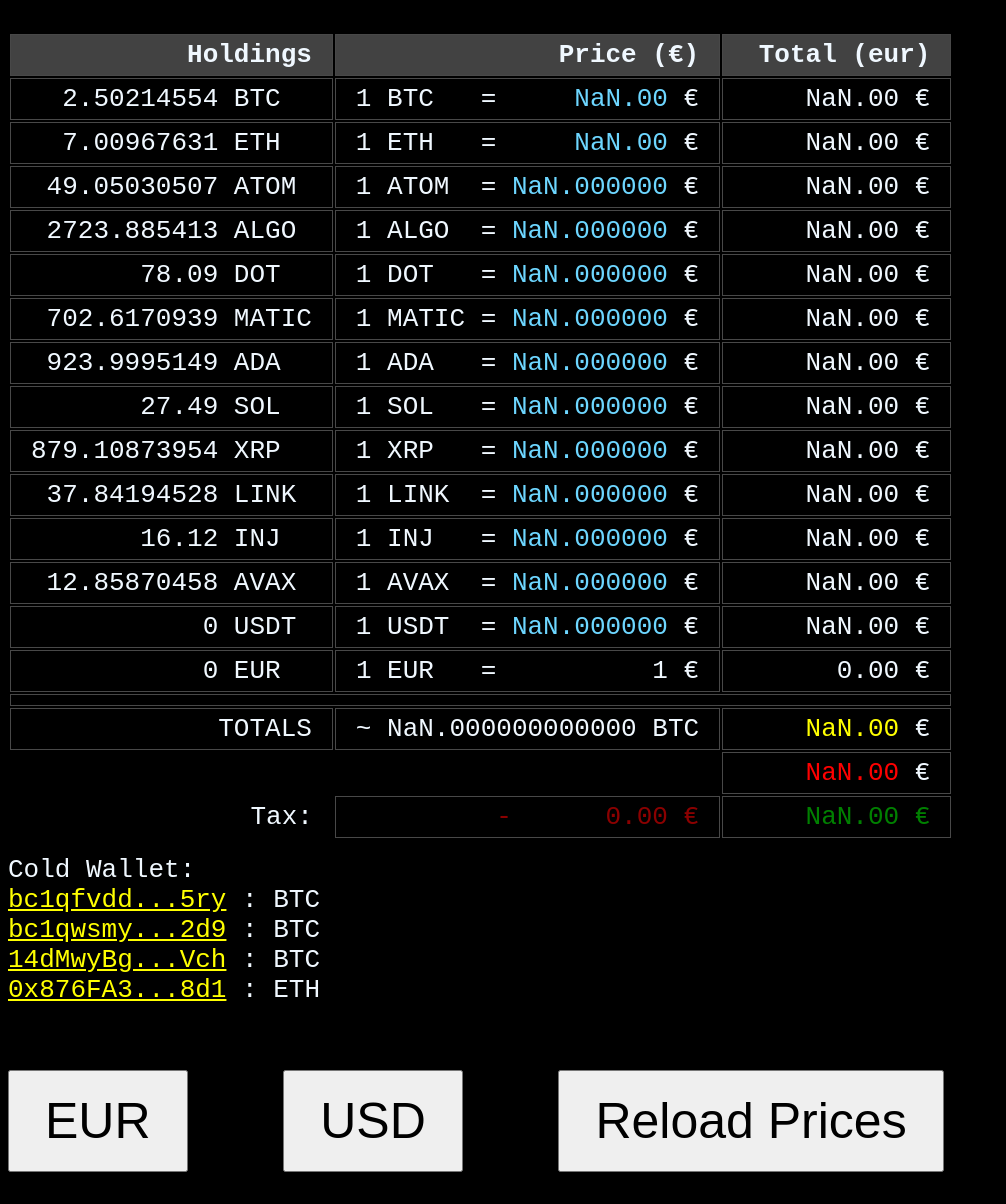
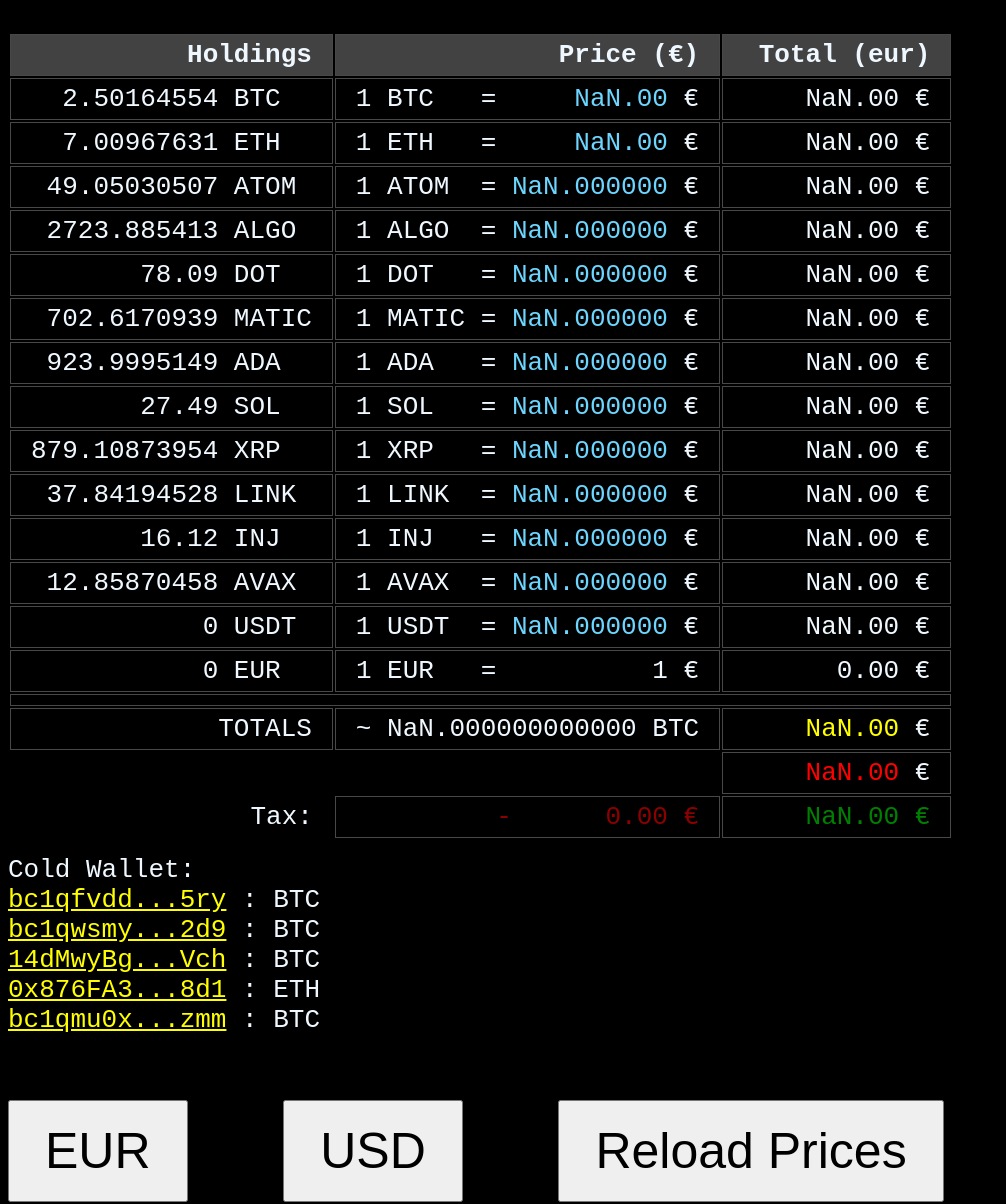
Before and after one commit to joelbarba/jb-crypto-portfolio, a website: page mob.html in a window 1280 px wide. Shown: the part 97-1301 px from the top of the page, without its empty margins (0-1006 px from the left). Drawn offline with Linux system fonts and the light colour scheme; no server answers.

Commit message:
added new cold addr

```diff
--- a/client.js
+++ b/client.js
@@ -1,7 +1,7 @@
 // alias push="sh ~/DEV/SHELL_SCRIPTS/push_crypto_site.sh"
 // git add -A && git commit -m "some trades" && git push origin master
 const holdings = {
-  BTC:   2.50214554, // (2.44122233 + 0.06092321)  // trezor + bitstamp
+  BTC:   2.50164554, // (2.50164554 + 0.00000000)  // trezor + bitstamp
   ETH:   7.00967631, // (7.00967631 + 0.00000000)  // trezor + bittrex
   USDT:  0,
   EUR:   0,
@@ -131,11 +131,13 @@ async function loadColdWallet() {
   const address2 = `bc1qwsmymemk33gwuawrl2df8h5euhu2hxylhy72d9`;
   const address3 = `14dMwyBgsRprxFYwqb2BUaq9aGpeZYGVch`; // non-segwit
   const address4 = `0x876FA3a36289df2104A1A2384BEb88a028DB48d1`;  // eth
+  const address5 = `bc1qmu0xcr0kf9e7dzld4kgvdvhx4f6nep6vhn2zmm`;
 
   const balance1 = 52000000;
   const balance2 = 50022840;
   const balance3 = 142099393;
   const balance4 = 7.00967631;
+  const balance5 = 6042321;
 
   // curl https://blockchain.info/q/addressbalance/bc1qfvddqmqr5rnq4tqvyxurs79stje0ugpuzvn5ry
   // curl https://blockchain.info/q/addressbalance/bc1qwsmymemk33gwuawrl2df8h5euhu2hxylhy72d9
@@ -146,6 +148,7 @@ async function loadColdWallet() {
   const cwb2 = document.getElementById('cold-wallet-balance2');
   const cwb3 = document.getElementById('cold-wallet-balance3');
   const cwb4 = document.getElementById('cold-wallet-balance4');
+  const cwb5 = document.getElementById('cold-wallet-balance5');
 
   function checkBalance(balance, correctBalance, htmlObj, address) {
     console.log(`address ${address} = ${balance} BTC`);
@@ -164,6 +167,10 @@ async function loadColdWallet() {
 
   await fetch(`https://blockchain.info/q/addressbalance/${address3}`).then(q => q.json()).then(currentBalance => {
     checkBalance(currentBalance, balance3, cwb3, address3);
+  }).catch(err => console.log('Could not load Blockchain API'));
+
+  await fetch(`https://blockchain.info/q/addressbalance/${address5}`).then(q => q.json()).then(currentBalance => {
+    checkBalance(currentBalance, balance5, cwb5, address5);
   }).catch(err => console.log('Could not load Blockchain API'));
 
 
--- a/mob.html
+++ b/mob.html
@@ -155,6 +155,8 @@
 
   <a href="https://etherscan.io/address/0x876fa3a36289df2104a1a2384beb88a028db48d1" target="_blank" style="color: yellow;">0x876FA3...8d1</a> : <span id="cold-wallet-balance4" style="color: #5aff0a;"></span><span> ETH</span><br/>
 
+  <a href="https://btc1.trezor.io/address/bc1qmu0xcr0kf9e7dzld4kgvdvhx4f6nep6vhn2zmm" target="_blank" style="color: yellow;">bc1qmu0x...zmm</a> : <span id="cold-wallet-balance5" style="color: #5aff0a;"></span><span> BTC</span><br/>
+
   <!-- <button id="cold-wallet-btn">Reload</button> -->
 </div>
 
```
Also changed, not shown: index.html (+3 -0 lines).
